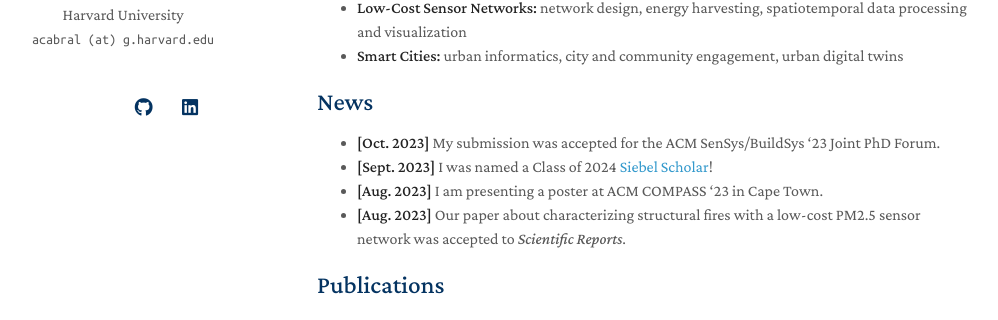
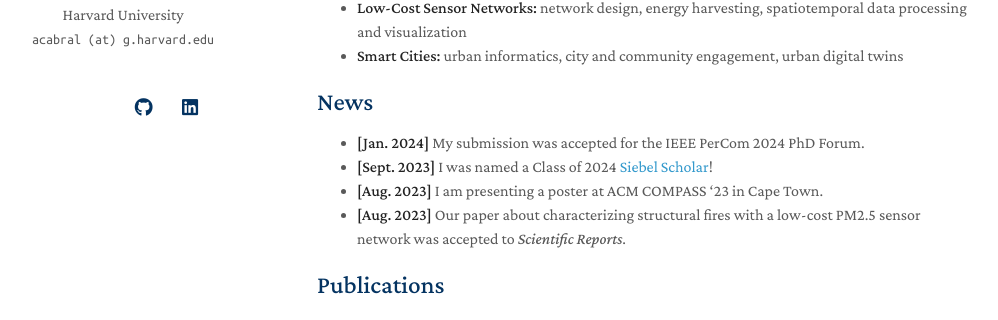
Before and after one commit to a-cabral/a-cabral.github.io, a Jekyll site: the page built from index.md, in a window 1280 px wide and 900 px high. Shown: the part 339-659 px from the top of the window, without its empty margins (153-1151 px from the left). Built offline with Jekyll 4.4.1, drawn with Linux system fonts in a browser that asks for light colours; nearby versions of some CDN libraries; a style sheet for code colours, icons or effects is not loaded; our own code applies the rules of GitHub Pages for plain Markdown files.

Commit message:
Update index.md

```diff
--- a/index.md
+++ b/index.md
@@ -15,7 +15,7 @@ I am a final year PhD student in Computer Science at Harvard University, co-advi
 
 ## News
 
-- **[Oct. 2023]** My submission was accepted for the ACM SenSys/BuildSys '23 Joint PhD Forum.
+- **[Jan. 2024]** My submission was accepted for the IEEE PerCom 2024 PhD Forum.
 - **[Sept. 2023]** I was named a Class of 2024 [Siebel Scholar](https://www.siebelscholars.com/articles/siebel-scholars-foundation-announces-class-of-2024/)!
 - **[Aug. 2023]** I am presenting a poster at ACM COMPASS '23 in Cape Town.
 - **[Aug. 2023]** Our paper about characterizing structural fires with a low-cost PM2.5 sensor network was accepted to *Scientific Reports*.
```
